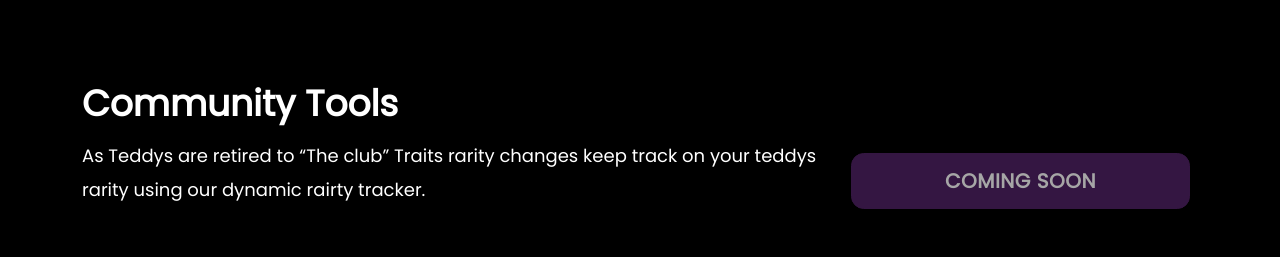
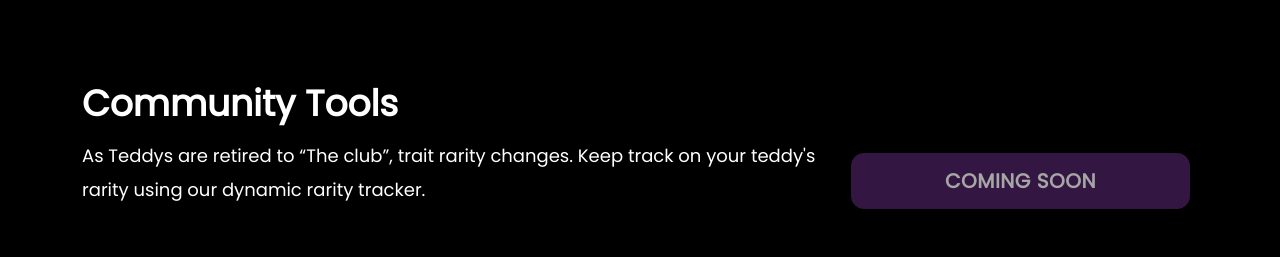
Before and after one commit to Xiphiar/teddy_site, a React (Create React App) app: page /home in a window 1280 px wide. Shown: the part 4520-4777 px from the top of the page. Built offline with nearby package versions, Linux system fonts and the light colour scheme.

Commit message:
tools section text update

```diff
--- a/src/components/home/Tools.js
+++ b/src/components/home/Tools.js
@@ -10,7 +10,7 @@ const Tools = () => {
         <Col md={{ span: 8}}>
 
           <p>
-            As Teddys are retired to “The club” Traits rarity changes keep track on your teddys rarity using our dynamic rairty tracker.
+            As Teddys are retired to “The club”, trait rarity changes. Keep track on your teddy's rarity using our dynamic rarity tracker.
           </p>
         </Col>
         <Col md={{ span: 4}} className="justify-content-md-center text-end">
```
